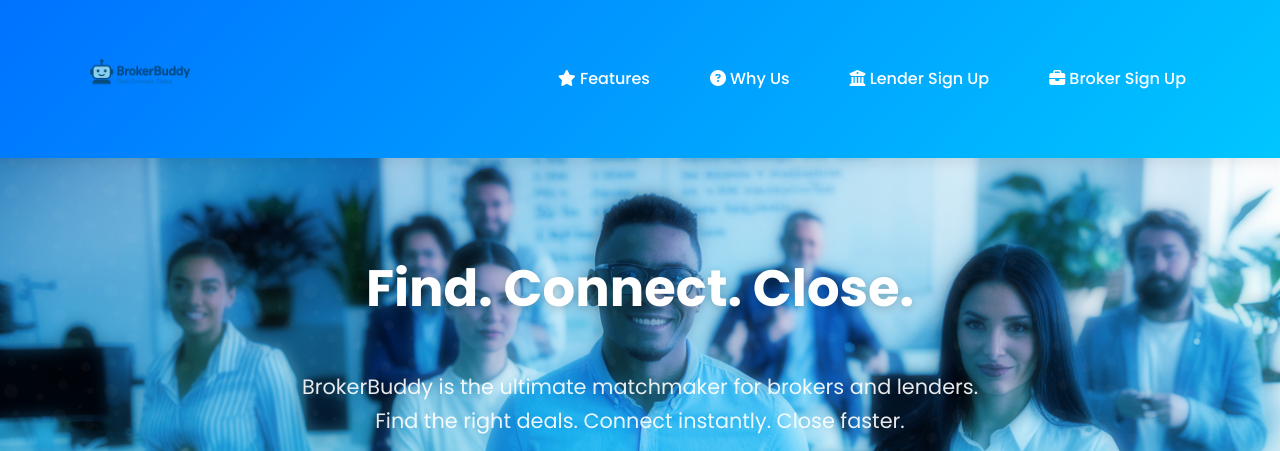
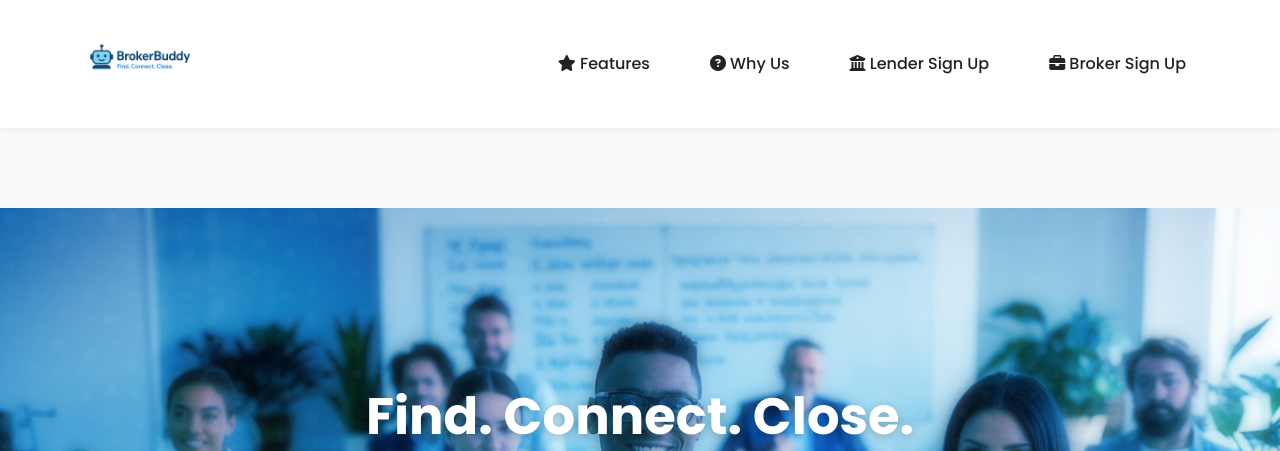
Before and after one commit to tibby007/brokerbuddy_simplified, a Flask app: page / in a window 1280 px wide. Shown: the top 451 px of the page. Run offline with Flask 2, Linux system fonts and the light colour scheme; some libraries are stand-ins or nearby versions.

Commit message:
Update style.css

```diff
--- a/static/css/style.css
+++ b/static/css/style.css
@@ -38,15 +38,21 @@ body {
 
 /* Header Styles */
 .header {
-  background: linear-gradient(135deg, var(--primary), var(--secondary));
-  padding: 15px 0;
-  position: fixed;
-  width: 100%;
-  top: 0;
-  z-index: 1000;
-  box-shadow: 0 2px 15px rgba(0, 0, 0, 0.1);
-  transition: var(--transition);
+  background: white;
+  color: var(--dark);
+  box-shadow: 0 2px 6px rgba(0,0,0,0.06);
 }
+
+.header a,
+.header .nav-link {
+  color: #222 !important;
+  font-weight: 600;
+}
+
+.logo img {
+  height: 100px;
+}
+
 
 .header-scrolled {
   padding: 10px 0;
```
